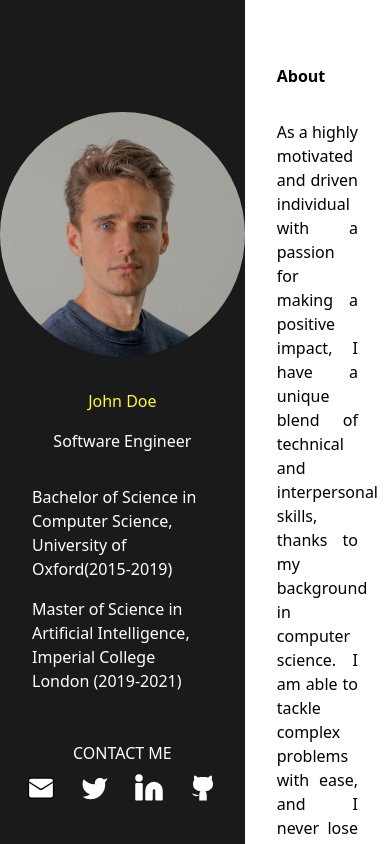
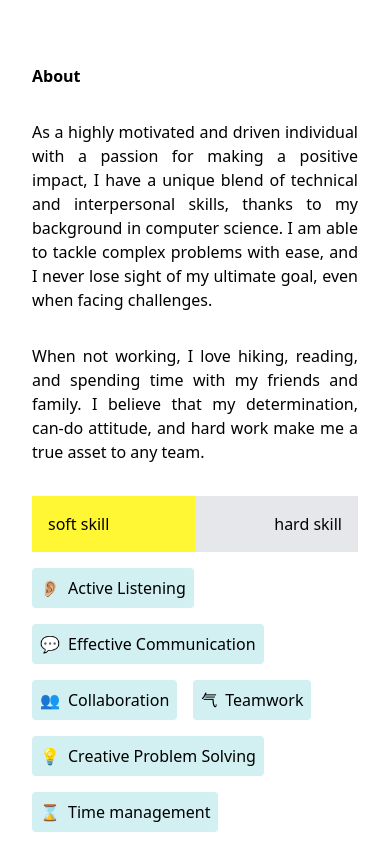
Before and after one commit to Iqbalshah786/resume-app, a Next.js app: page / in a window 390 px wide. Built offline with nearby package versions, Linux system fonts and the light colour scheme.

Commit message:
Update SideBar and Page components

```diff
--- a/src/app/components/SideBar.tsx
+++ b/src/app/components/SideBar.tsx
@@ -18,8 +18,8 @@ export default function SideBar({}) {
               className="rounded-full"
             />
             <div>
-              <h1 className="my-4 text-[#fff734]">John Doe</h1>
-              <h2>Software Engineer</h2>
+              <h1 className="my-4 text-[#fff734] text-[56px]">John Doe</h1>
+              <h2 className=" text-2xl">Software Engineer</h2>
             </div>
           </div>
 
--- a/src/app/page.tsx
+++ b/src/app/page.tsx
@@ -4,10 +4,10 @@ import SideBar from "./components/SideBar";
 export default function Home() {
   return (
     <main className="w-full h-screen flex">
-      <div className="md:w-[50vw] bg-[#191a19]">
+      <div className="hidden md:block md:w-[50vw] bg-[#191a19]">
         <SideBar />
       </div>
-      <div className="w-full  overflow-y-auto">
+      <div className=" w-full  overflow-y-auto">
         <About />
       </div>
     </main>
```
